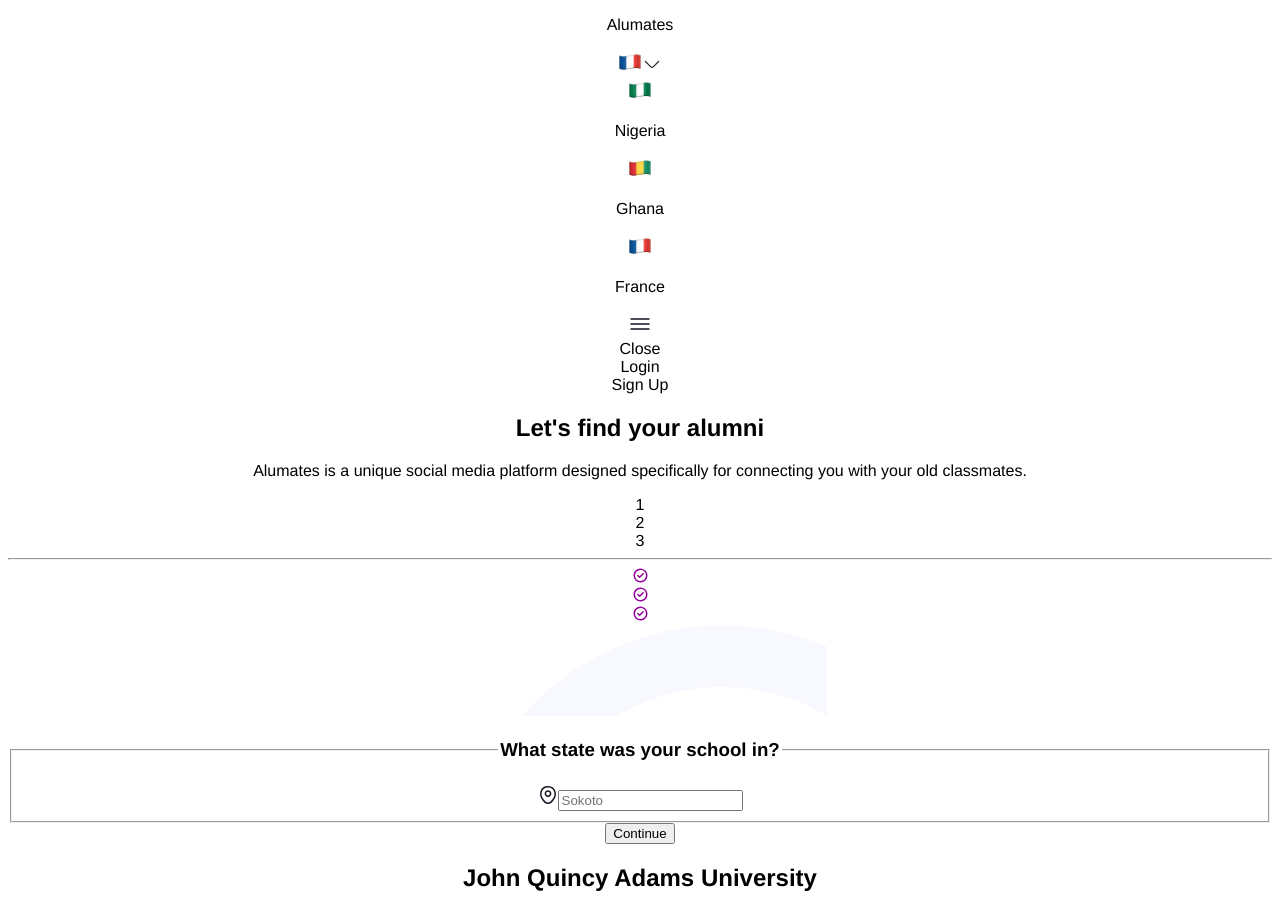
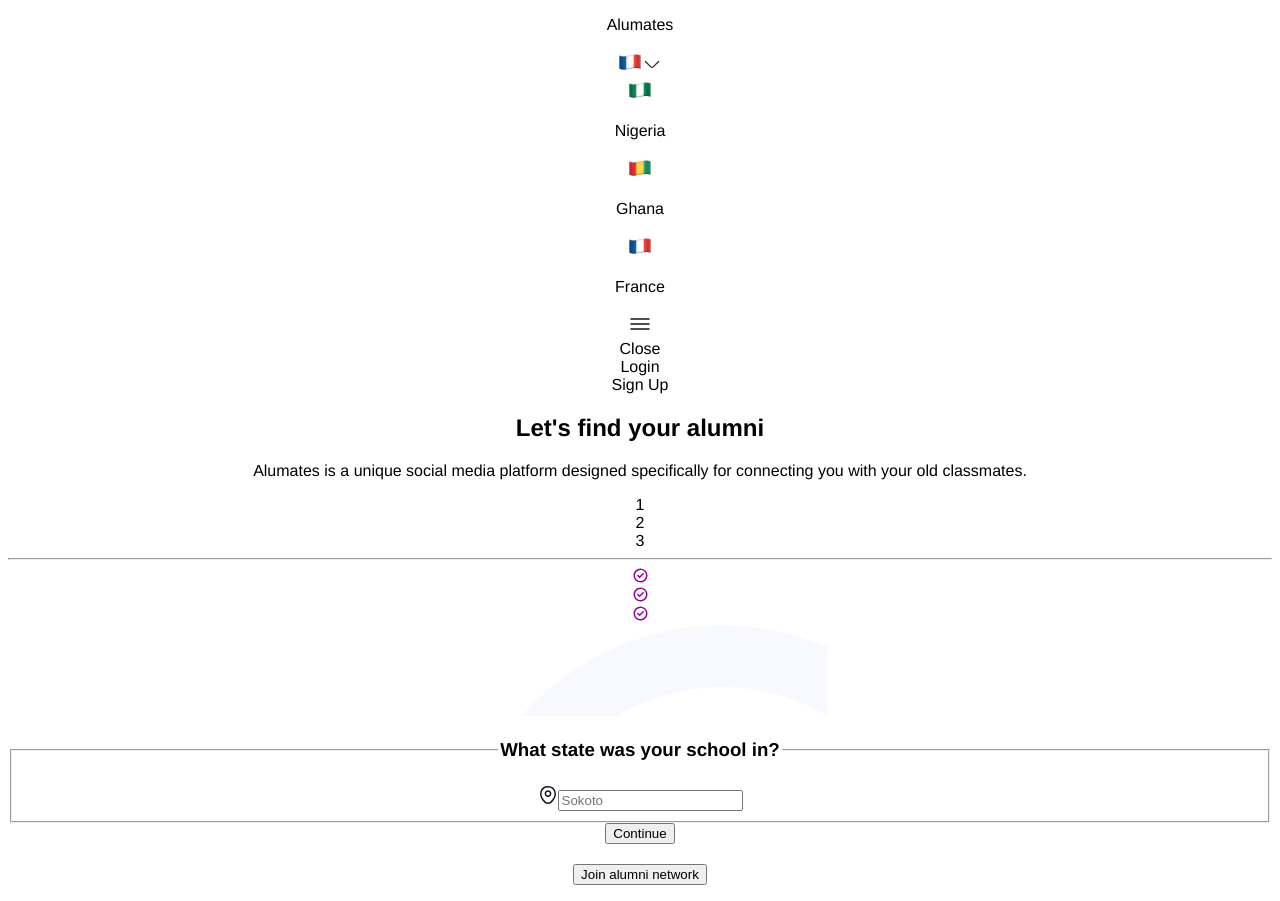
Before and after one commit to okmarq/alumates, a Vue app: page / in a window 1280 px wide. Shown: the top 901 px of the page. Built offline with nearby package versions, Linux system fonts and the light colour scheme; the HTML template or start-up script is replaced by a standard one.

Commit message:
component updated

```diff
--- a/src/components/List.vue
+++ b/src/components/List.vue
@@ -8,8 +8,8 @@ const store = useStore()
 
 <template>
   <div class="my-16">
-    <!-- <h2>{{ store.getters.school }}</h2> -->
-    <h2 class="text-2xl font-semibold mb-6">John Quincy Adams University</h2>
+    <h2 class="text-2xl font-semibold mb-6">{{ store.getters.school }}</h2>
+    <!-- <h2 class="text-2xl font-semibold mb-6">John Quincy Adams University</h2> -->
 
     <VButton content="Join alumni network" class="bg-stone-900 rounded-full py-2 px-3 text-white" />
   </div>
```
